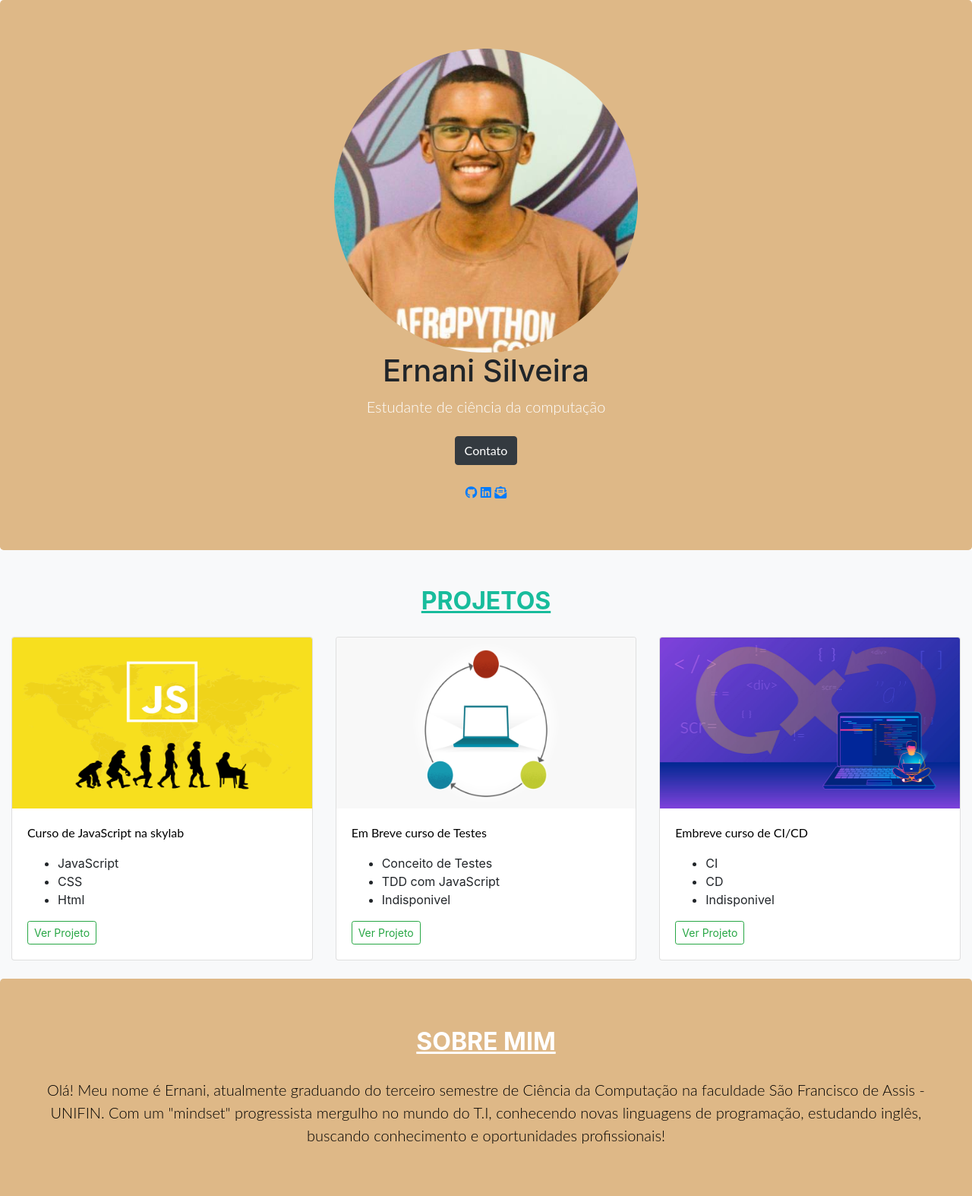
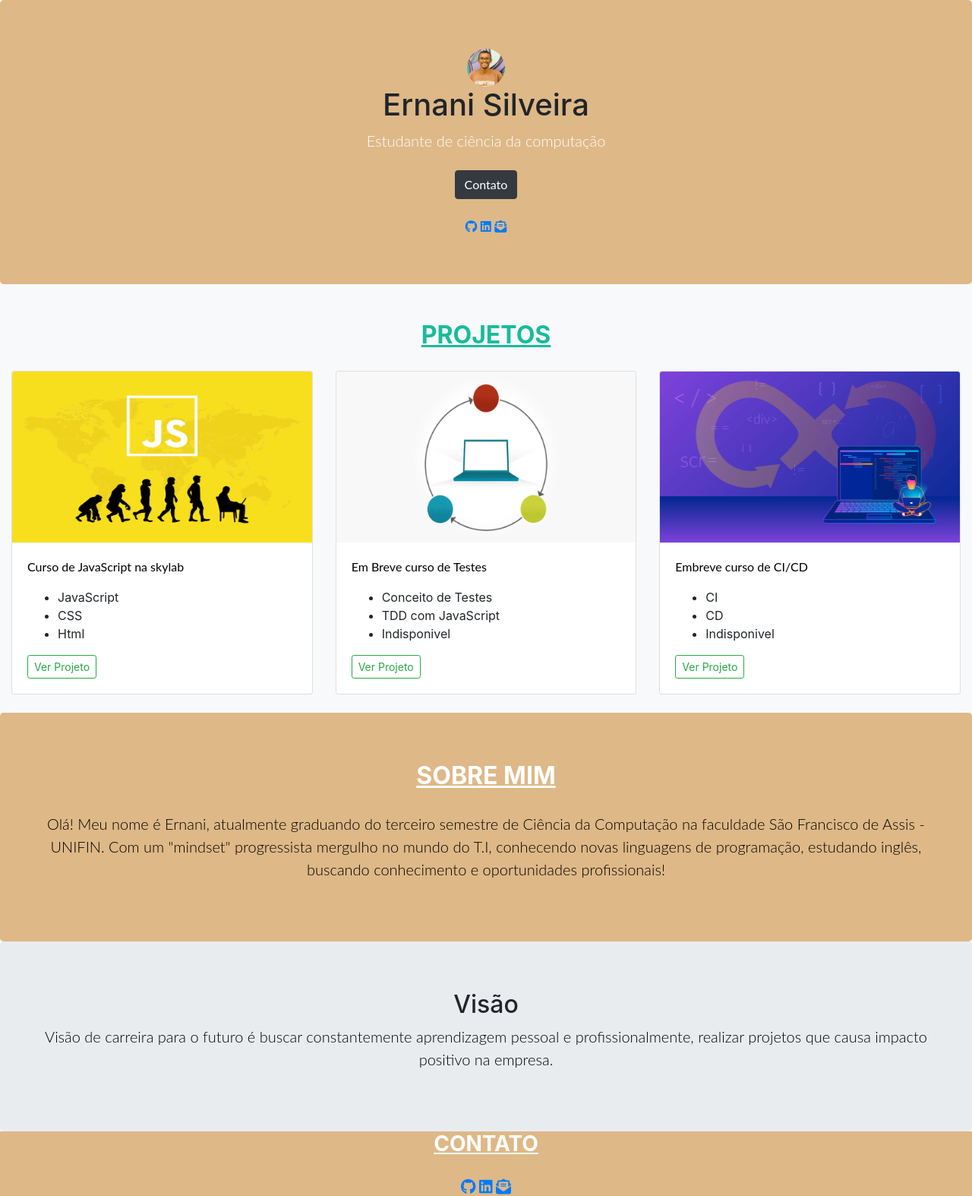
Before and after one commit to ErnaniSilveira16/Meu-Portifolio, a PHP site: page / in a window 1280 px wide. Shown: the part 56-1630 px from the top of the page at 76% size. Run offline with PHP 8.4, Linux system fonts and the light colour scheme; some libraries are stand-ins or nearby versions.

Commit message:
Add files via upload

```diff
--- a/index.php
+++ b/index.php
@@ -20,9 +20,9 @@
     <script src="https://kit.fontawesome.com/d19b8e1807.js" crossorigin="anonymous"></script>
     <style>
         .fotoPerfil {
-            height: 50Vh;
+            height: 50px;
             width: auto;
-            max-width: 50Vw;
+            max-width: 50px;
             border-radius: 50%;
         }
 
@@ -62,9 +62,6 @@
         }
         .contatoWhatsapp{
             color: green;
-        }
-        .botaoCentralizado{
-            text-align: center;
         }
 
         .textoBranco {
@@ -147,7 +144,7 @@
                             <div class="d-flex justify-content-between align-items-center">
                                 <div class="btn-group">
                                     <a href="https://github.com/ErnaniSilveira16/JavaScript"> <button type="button"
-                                            class="btn btn-sm btn-outline-success botaoCentralizado">Ver Projeto</button></a>
+                                            class="btn btn-sm btn-outline-success">Ver Projeto</button></a>
 
                                 </div>
                             </div>
@@ -171,7 +168,7 @@
                             <div class="d-flex justify-content-between align-items-center">
                                 <div class="btn-group">
                                     <a href="www.google.com.br"> <button type="button"
-                                            class="btn btn-sm btn-outline-success botaoCentralizado">Ver Projeto</button></a>
+                                            class="btn btn-sm btn-outline-success">Ver Projeto</button></a>
 
                                 </div>
                             </div>
@@ -195,7 +192,7 @@
                             <div class="d-flex justify-content-between align-items-center">
                                 <div class="btn-group">
                                     <a href="www.google.com.br"> <button type="button"
-                                            class="btn btn-sm btn-outline-success botaoCentralizado">Ver Projeto</button></a>
+                                            class="btn btn-sm btn-outline-success">Ver Projeto</button></a>
 
                                 </div>
                             </div>
```
